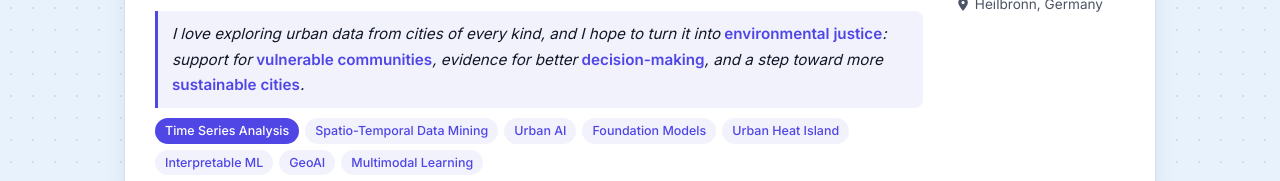
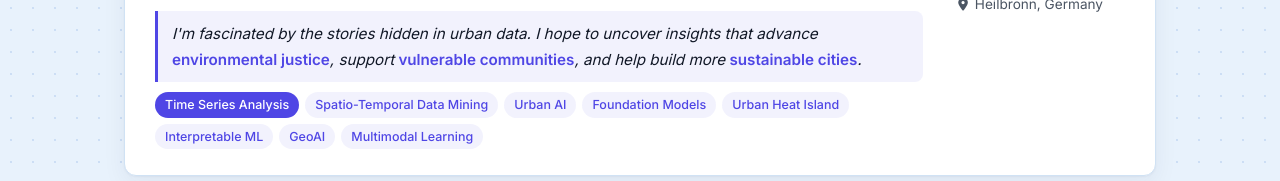
Before and after one commit to wyling0v0/wyling0v0.github.io, a plain HTML site: page index.html in a window 1280 px wide. Shown: the part 619-800 px from the top of the page. Drawn offline with Linux system fonts and the light colour scheme.

Commit message:
Homepage: reword slogan
Shorter slogan about stories in urban data, environmental justice, vulnerable communities and sustainable cities.

```diff
--- a/index.html
+++ b/index.html
@@ -62,9 +62,9 @@
         <li><strong>Multimodal Urban Understanding.</strong></li>
       </ol>
       <p class="slogan">
-        I love exploring urban data from cities of every kind, and I hope to turn it into
-        <strong>environmental justice</strong>: support for <strong>vulnerable communities</strong>,
-        evidence for better <strong>decision-making</strong>, and a step toward more <strong>sustainable cities</strong>.
+        I'm fascinated by the stories hidden in urban data. I hope to uncover insights that advance
+        <strong>environmental justice</strong>, support <strong>vulnerable communities</strong>,
+        and help build more <strong>sustainable cities</strong>.
       </p>
       <div class="chips-row">
         <span class="pill accent">Time Series Analysis</span>
```
